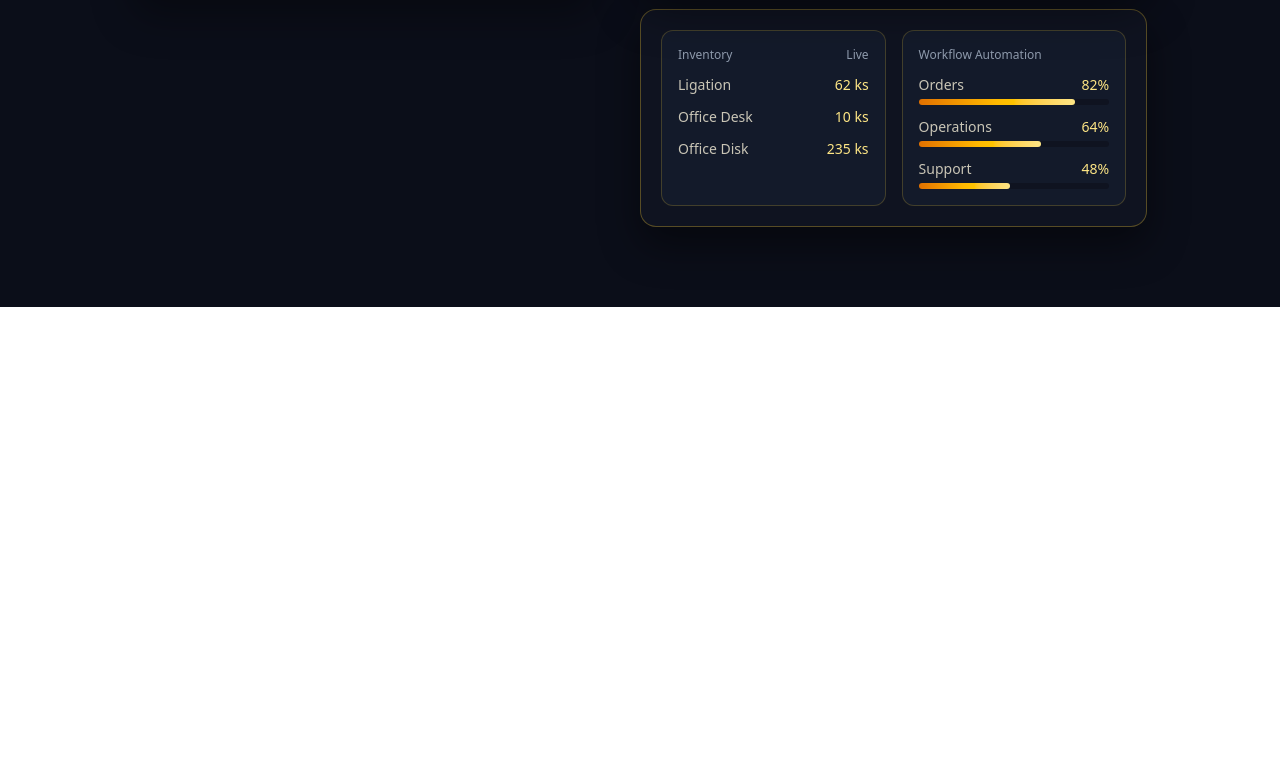
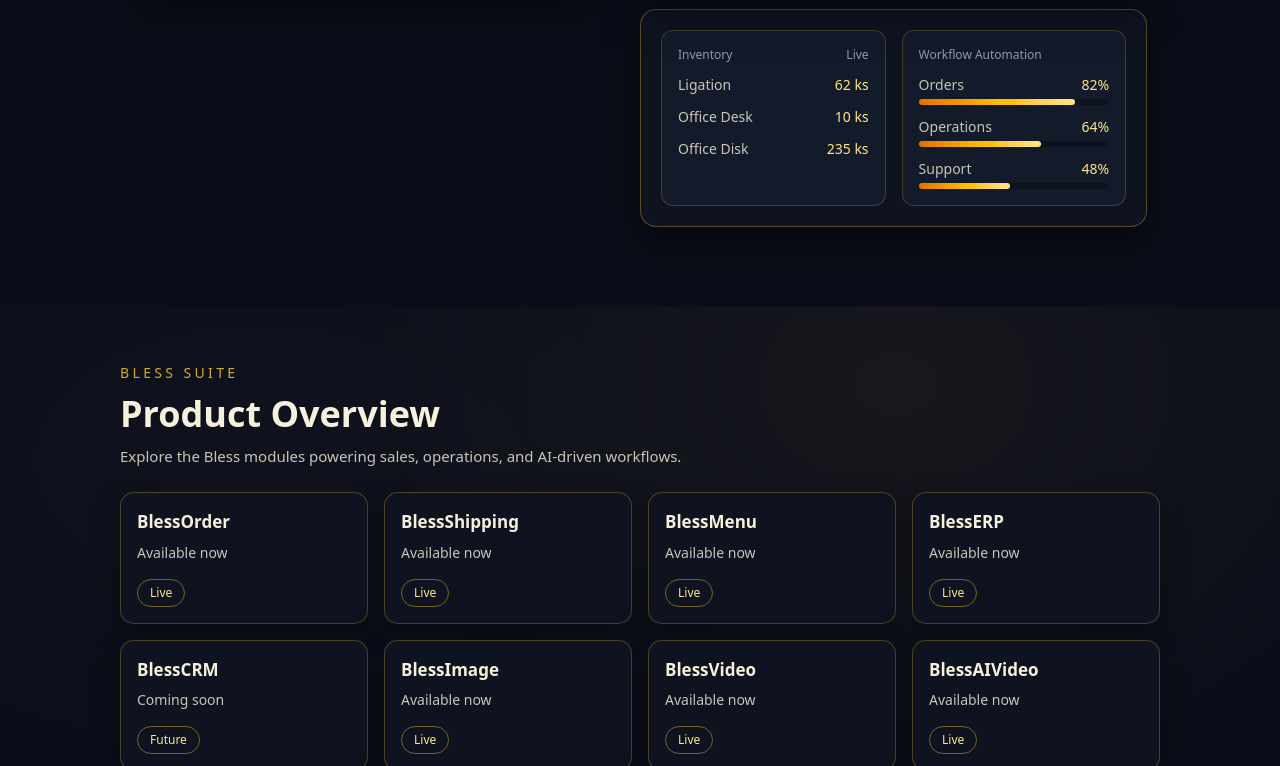
Before and after one commit to tanmayrudra/blesschain-org, a Next.js app: page / in a window 1280 px wide. Shown: the part 3443-4209 px from the top of the page. Before the commit the page ends 3750 px from the top, so only its background shows below. Built offline with nearby package versions, Linux system fonts and the light colour scheme.

Commit message:
hom progress

```diff
--- a/src/components/home/BlessOrder.js
+++ b/src/components/home/BlessOrder.js
@@ -82,7 +82,7 @@ const DashboardCard = ({ activeTab, onTabChange }) => {
   const renderContent = () => {
     if (activeTab === 'Orders') {
       return (
-        <div className="flex-1">
+        <div className="flex-1 px-5 pb-5">
           <div className="mb-4 flex items-center justify-between text-sm text-[#8f9bad]">
             <span>Orders</span>
             <span className="text-amber-200">Live</span>
@@ -119,7 +119,7 @@ const DashboardCard = ({ activeTab, onTabChange }) => {
 
     if (activeTab === 'Inventory') {
       return (
-        <div className="grid flex-1 gap-4 md:grid-cols-2">
+        <div className="grid flex-1 gap-4 md:grid-cols-2 px-5 pb-5">
           <div className="rounded-xl border border-amber-300/15 bg-[#131a2a] p-4">
             <div className="mb-3 flex items-center justify-between text-xs text-[#8f9bad]">
               <span>Inventory</span>
@@ -232,8 +232,9 @@ const DashboardCard = ({ activeTab, onTabChange }) => {
     <div className="relative overflow-hidden rounded-[18px] border border-[#c18c35] bg-[#0f1320] shadow-[0_18px_48px_rgba(0,0,0,0.45)]">
       <div className="absolute inset-y-0 left-0 w-[3px] bg-gradient-to-b from-transparent via-amber-400 to-transparent" />
       <div className="flex">
-        <div className="w-[180px] bg-[#0d1222] text-sm px-5 text-[#9aa7ba] shadow-[0_12px_30px_rgba(0,0,0,0.35)]">
-          <p className="text-lg font-semibold text-amber-200 py-5 border-b border-amber-200 text-cent">BlessOrder</p>
+        <div className="w-[180px] bg-[#0E1420] text-sm text-[#9aa7ba] shadow-[0_12px_30px_rgba(0,0,0,0.35)]">
+          <p className="text-lg font-semibold text-amber-200 py-[1.2rem] border-b mb-4 flex items-center justify-center border-b border-[#1f2736] text-center">BlessOrder</p>
+          <div className="px-5">
             {tabs.map((tab) => {
               const isActive = tab === activeTab;
               return (
@@ -245,12 +246,13 @@ const DashboardCard = ({ activeTab, onTabChange }) => {
                     }`}
                 >
                   {isActive && (
-                  <span className="absolute -left-3 h-8 w-[3px] rounded-full bg-amber-300" aria-hidden="true" />
+                    <span className="absolute -left-4 h-8 w-[3px] rounded-full bg-amber-300" aria-hidden="true" />
                   )}
                   {tab}
                 </button>
               );
             })}
+          </div>
         </div>
         <div className="flex-1 border border-[#1b2233] bg-[#16202B] shadow-[0_12px_32px_rgba(0,0,0,0.35)]">
           <div className="mb-4 flex items-center justify-between border-b border-[#1f2736] py-5 px-5">
--- /dev/null
+++ b/src/components/home/Blockchain-layer.js
@@ -0,0 +1,64 @@
+import React from 'react';
+
+const sections = [
+  { title: 'BBTC Tokenomics', copy: 'Fixed supply with on-chain utility for fees, staking, and ecosystem rewards.' },
+  { title: 'Dynamic Block Production', copy: 'Adaptive throughput to balance performance, finality, and energy efficiency.' },
+  { title: 'Sabbath Mode', copy: 'Scheduled slowdowns for upgrades, audits, and community governance windows.' },
+  { title: 'Family Nodes', copy: 'Geographically distributed validators to secure consensus and resilience.' },
+];
+
+const BlockchainLayer = () => {
+  return (
+    <section
+      className="w-full bg-[#0B0E19] py-14"
+      style={{
+        background:
+          'radial-gradient(ellipse at 60% 10%, rgba(224,181,88,0.06), transparent 45%), radial-gradient(ellipse at 15% 30%, rgba(255,255,255,0.02), transparent 40%), #0B0E19',
+      }}
+    >
+      <div className="mx-auto flex max-w-[85%] flex-col gap-6 px-6 text-white">
+        <div className="rounded-2xl border border-amber-300/25 bg-[#0f1320]/80 p-6 shadow-[0_16px_40px_rgba(0,0,0,0.35)] backdrop-blur-md md:p-8">
+          <div className="grid gap-8 md:grid-cols-[1.1fr_1fr] md:items-center">
+            <div className="space-y-4 text-left">
+              <p className="text-sm uppercase tracking-[0.24em] text-amber-300/80">Purpose</p>
+              <h3 className="text-[30px] font-semibold leading-tight text-[#f6f0dd] sm:text-[36px]">
+                Blockchain Layer: Powered by BlessChain & BBTC
+              </h3>
+              <p className="text-[15px] leading-relaxed text-[#c9c5b6]">
+                解释 BlessAI 运行在 BlessChain 上，同时介绍 BBTC 经济模型。
+              </p>
+              <div className="flex flex-col gap-3 pt-2 sm:flex-row sm:gap-4">
+                <button
+                  type="button"
+                  className="inline-flex w-fit items-center justify-center rounded-[14px] border border-[#c18c35] bg-[#0f1320] px-7 py-3 text-lg font-semibold text-[#f6f0dd] shadow-[0_10px_28px_rgba(0,0,0,0.32)] transition duration-150 hover:border-amber-300 cursor-pointer"
+                >
+                  Learn About BBTC
+                </button>
+                <button
+                  type="button"
+                  className="inline-flex w-fit items-center justify-center rounded-[14px] border border-[#c18c35] bg-[#0f1320] px-7 py-3 text-lg font-semibold text-[#f6f0dd] shadow-[0_10px_28px_rgba(0,0,0,0.32)] transition duration-150 hover:border-amber-300 cursor-pointer"
+                >
+                  Visit BlessChain.org
+                </button>
+              </div>
+            </div>
+
+            <div className="grid gap-4 sm:grid-cols-2">
+              {sections.map((item) => (
+                <div
+                  key={item.title}
+                  className="rounded-[14px] border border-amber-300/25 bg-[#0f1320] p-4 text-left shadow-[0_10px_28px_rgba(0,0,0,0.3)]"
+                >
+                  <p className="text-[17px] font-semibold text-[#f6f0dd]">{item.title}</p>
+                  <p className="mt-2 text-sm text-[#c9c5b6]">{item.copy}</p>
+                </div>
+              ))}
+            </div>
+          </div>
+        </div>
+      </div>
+    </section>
+  );
+};
+
+export default BlockchainLayer;
--- /dev/null
+++ b/src/components/home/Overview.js
@@ -0,0 +1,68 @@
+import React from 'react';
+
+const apps = [
+  { name: 'BlessOrder', status: 'Live' },
+  { name: 'BlessShipping', status: 'Live' },
+  { name: 'BlessMenu', status: 'Live' },
+  { name: 'BlessERP', status: 'Live' },
+  { name: 'BlessCRM', status: 'Future' },
+  { name: 'BlessImage', status: 'Live' },
+  { name: 'BlessVideo', status: 'Live' },
+  { name: 'BlessAIVideo', status: 'Live' },
+  { name: 'BlessBooking', status: 'Live' },
+  { name: 'BlessFreelance', status: 'Live' },
+];
+
+const Verview = () => {
+  return (
+    <section
+      className="w-full bg-[#0B0E19] py-14"
+      style={{
+        background:
+          'radial-gradient(ellipse at 70% 10%, rgba(224,181,88,0.06), transparent 42%), radial-gradient(ellipse at 20% 20%, rgba(255,255,255,0.02), transparent 38%), #0B0E19',
+      }}
+    >
+      <div className="mx-auto flex max-w-[85%] flex-col gap-6 px-6 text-white">
+        <div>
+          <p className="text-sm uppercase tracking-[0.24em] text-amber-300/80">Bless Suite</p>
+          <h3 className="mt-2 text-[30px] font-semibold leading-tight text-[#f6f0dd] sm:text-[36px]">
+            Product Overview
+          </h3>
+          <p className="mt-2 text-[15px] leading-relaxed text-[#c9c5b6]">
+            Explore the Bless modules powering sales, operations, and AI-driven workflows.
+          </p>
+        </div>
+
+        <div className="grid gap-4 place-items-center sm:grid-cols-2 md:grid-cols-3 lg:grid-cols-4">
+          {apps.map((app) => (
+            <div
+              key={app.name}
+              className="flex h-full flex-col w-full justify-between rounded-[14px] border border-amber-300/25 bg-[#0f1320] p-4 shadow-[0_10px_28px_rgba(0,0,0,0.3)] transition hover:border-amber-300/50"
+            >
+              <div>
+                <p className="text-[17px] font-semibold text-[#f6f0dd]">{app.name}</p>
+                <p className="mt-2 text-sm text-[#c9c5b6]">
+                  {app.status === 'Future' ? 'Coming soon' : 'Available now'}
+                </p>
+              </div>
+              <div className="mt-4 inline-flex w-fit items-center rounded-full border border-amber-300/40 px-3 py-1 text-[12px] font-medium text-amber-200">
+                {app.status}
+              </div>
+            </div>
+          ))}
+        </div>
+
+        <div className="flex justify-center pt-4">
+          <button
+            type="button"
+            className="inline-flex w-fit items-center justify-center rounded-[14px] border border-[#c18c35] bg-[#0f1320] px-7 py-3 text-lg font-semibold text-[#f6f0dd] shadow-[0_10px_28px_rgba(0,0,0,0.32)] transition duration-150 hover:border-amber-300 cursor-pointer"
+          >
+            View All Apps
+          </button>
+        </div>
+      </div>
+    </section>
+  );
+};
+
+export default Verview;
--- a/src/pages/index.js
+++ b/src/pages/index.js
@@ -3,6 +3,8 @@ import IntroSection from '@/components/home/IntroSection';
 import FeaturesSection from '@/components/home/FeaturesSection';
 import TopModule from '@/components/home/TopModuleSection';
 import BlessOrder from '@/components/home/BlessOrder';
+import Verview from '@/components/home/Overview';
+import BlockchainLayer from '@/components/home/Blockchain-layer';
 
 export default function Home() {
   return (
@@ -12,6 +14,8 @@ export default function Home() {
       <FeaturesSection />
       <TopModule />
       <BlessOrder />
+      <Verview />
+      <BlockchainLayer />
     </div>
   );
 }
```
Lines whose indentation alone changed are shown as unchanged.
